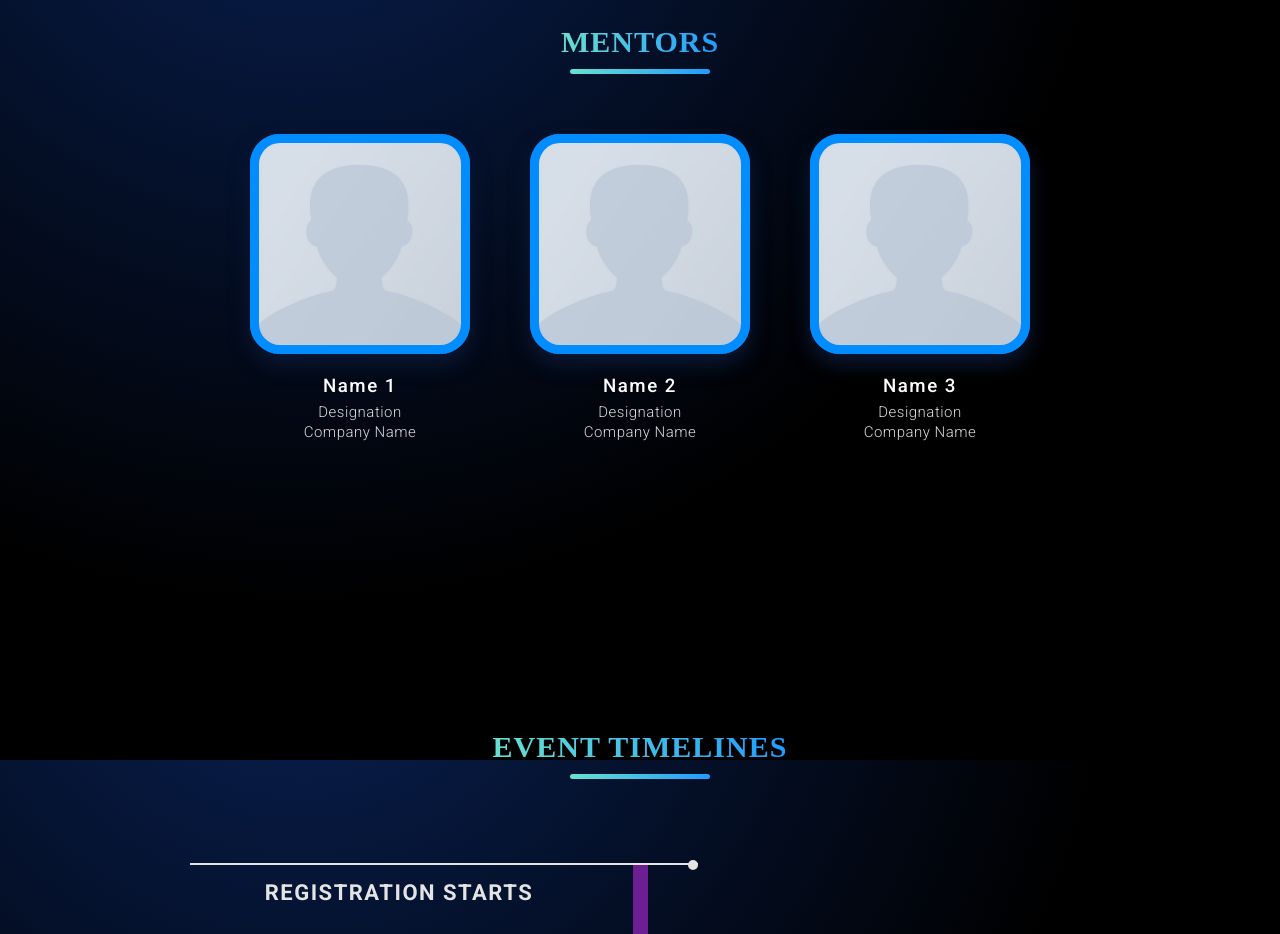
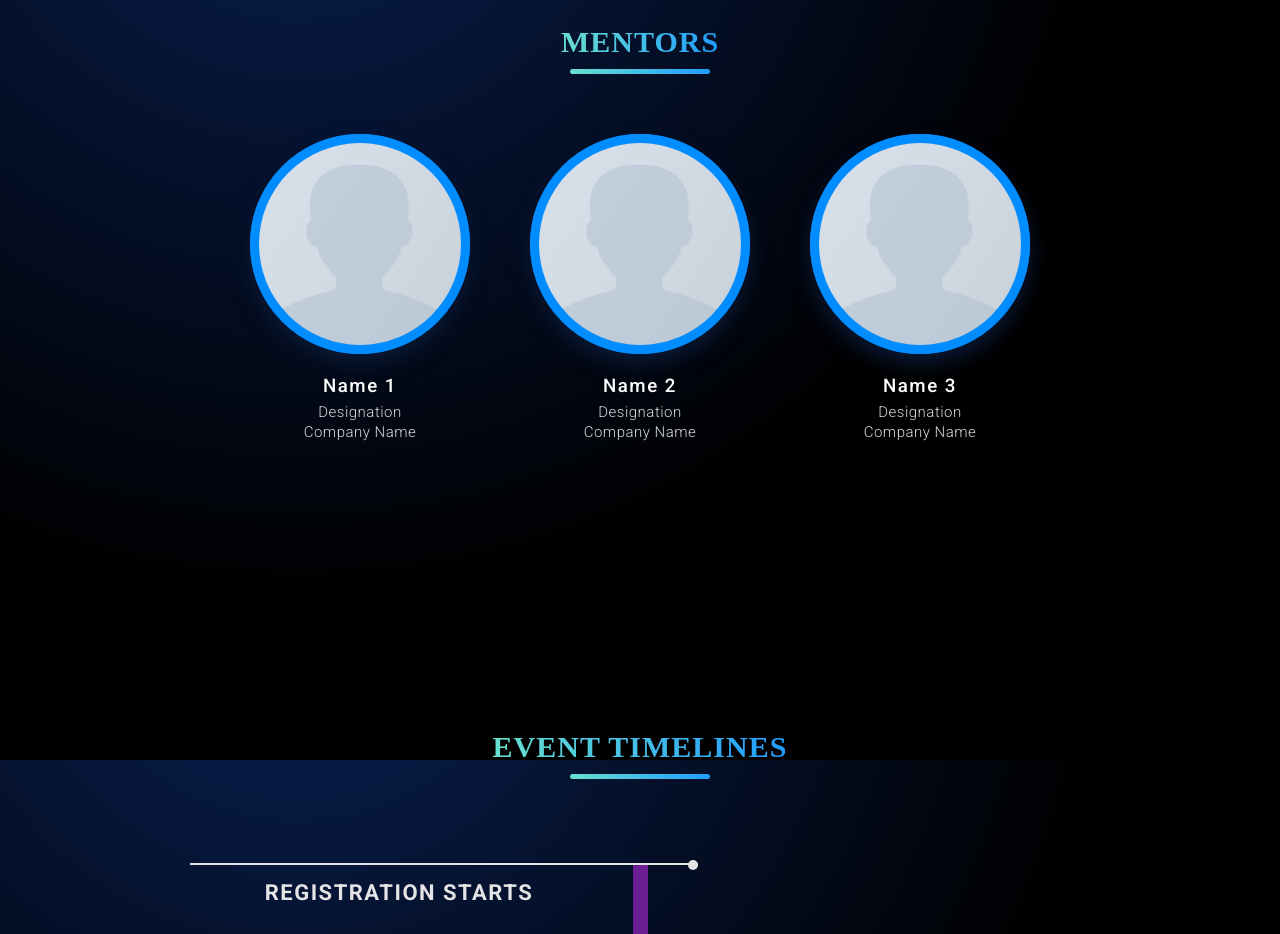
Before and after one commit to farhaanmalik/softcodehack2, a React (Create React App) app: page / in a window 1280 px wide. Shown: the part 4040-4974 px from the top of the page. Built offline with nearby package versions, Linux system fonts and the light colour scheme; a web font is replaced by a local one.

Commit message:
Updated app.css

```diff
--- a/src/App.css
+++ b/src/App.css
@@ -419,14 +419,14 @@ nav ul li a:hover::after {
     background-color: #018cff;
     width: 220px;
     height: 220px;
-    border-radius: 30px;
+    border-radius: 120px;
     box-shadow: 0px 10px 20px #0b1936;
 }
 
 .team-img img {
     width: 220px;
     height: 220px;
-    border-radius: 30px;
+    border-radius: 120px;
     padding: 6px;
     border: 3px solid #018cff;
 }
```
